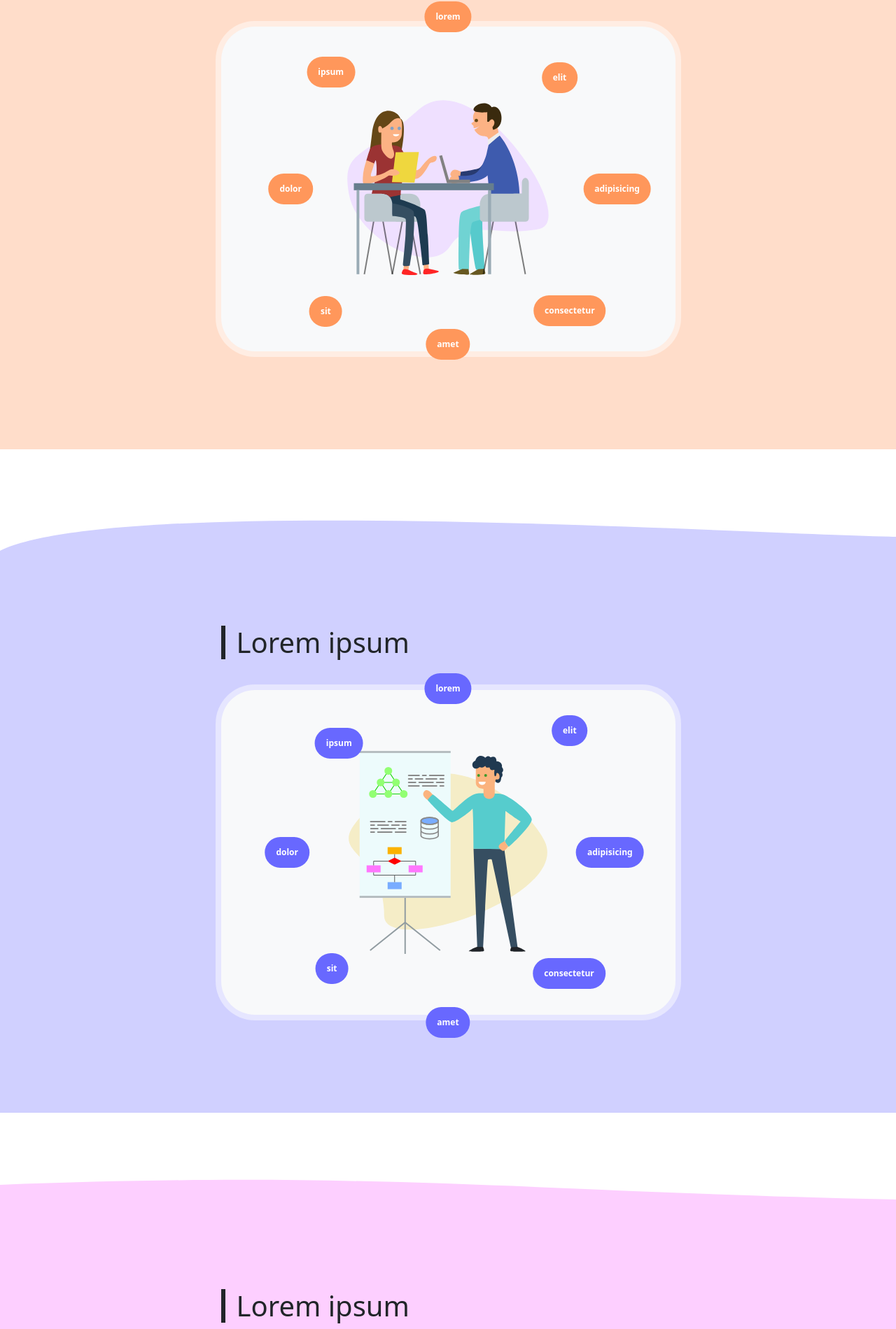
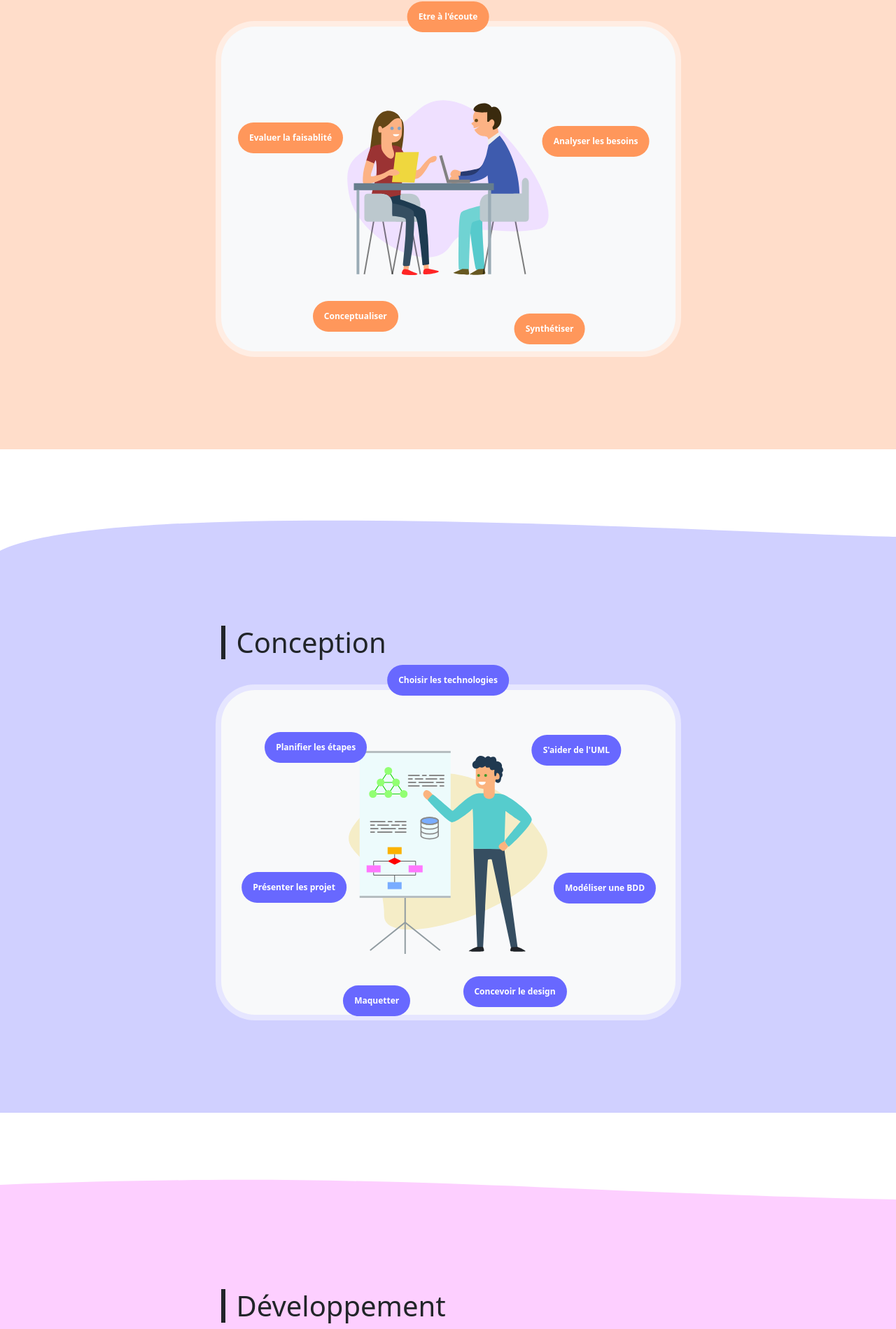
Before and after one commit to samier-fabien/samier_fabien_cv, a React (Vite) app: page /competences in a window 1280 px wide. Shown: the part 720-2619 px from the top of the page at 70% size. Built offline with nearby package versions, Linux system fonts and the light colour scheme.

Commit message:
Ajout du texte

```diff
--- a/src/routes/Skills.jsx
+++ b/src/routes/Skills.jsx
@@ -21,19 +21,16 @@ export default function Skills() {
       />
       <ParallaxContainer containerClasses="bg-color-parallax-1">
         <div className="col-12 col-sm-12 col-md-10 col-lg-8 col-xl-7 col-xxl-6">
-          <h2 className="h1 parallax-title">Lorem ipsum</h2>
+          <h2 className="h1 parallax-title">Des besoins au concept</h2>
         </div>
         <div className="col-12 col-sm-12 col-md-10 col-lg-8 col-xl-7 col-xxl-6 d-flex justify-content-center align-items-center">
           <RadialTextDisplay
             textElements={[
-              "lorem",
-              "ipsum",
-              "dolor",
-              "sit",
-              "amet",
-              "consectetur",
-              "adipisicing",
-              "elit",
+              "Etre à l'écoute",
+              "Evaluer la faisablité",
+              "Conceptualiser",
+              "Synthétiser",
+              "Analyser les besoins",
             ]}
             menuRadius={250}
             menuRadiusVariation={-30}
@@ -49,19 +46,18 @@ export default function Skills() {
       />
       <ParallaxContainer containerClasses="bg-color-parallax-2">
         <div className="col-12 col-sm-12 col-md-10 col-lg-8 col-xl-7 col-xxl-6">
-          <h2 className="h1 parallax-title">Lorem ipsum</h2>
+          <h2 className="h1 parallax-title">Conception</h2>
         </div>
         <div className="col-12 col-sm-12 col-md-10 col-lg-8 col-xl-7 col-xxl-6 d-flex justify-content-center align-items-center">
           <RadialTextDisplay
             textElements={[
-              "lorem",
-              "ipsum",
-              "dolor",
-              "sit",
-              "amet",
-              "consectetur",
-              "adipisicing",
-              "elit",
+              "Choisir les technologies",
+              "Planifier les étapes",
+              "Présenter les projet",
+              "Maquetter",
+              "Concevoir le design",
+              "Modéliser une BDD",
+              "S'aider de l'UML",
             ]}
             menuRadius={250}
             menuRadiusVariation={-30}
@@ -77,19 +73,19 @@ export default function Skills() {
       />
       <ParallaxContainer containerClasses="bg-color-parallax-3">
         <div className="col-12 col-sm-12 col-md-10 col-lg-8 col-xl-7 col-xxl-6">
-          <h2 className="h1 parallax-title">Lorem ipsum</h2>
+          <h2 className="h1 parallax-title">Développement</h2>
         </div>
         <div className="col-12 col-sm-12 col-md-10 col-lg-8 col-xl-7 col-xxl-6 d-flex justify-content-center align-items-center">
           <RadialTextDisplay
             textElements={[
-              "lorem",
-              "ipsum",
-              "dolor",
-              "sit",
-              "amet",
-              "consectetur",
-              "adipisicing",
-              "elit",
+              "Travailler en équipe",
+              "Réaliser des test unitaires",
+              "S'adapter au impondérables",
+              "Documenter son code",
+              "Ecrire un code propre et facile",
+              "Conteneuriser ses applications",
+              "Versionner son code",
+              "Appliquer les méthodes agile/scrum",
             ]}
             menuRadius={250}
             menuRadiusVariation={-30}
```
